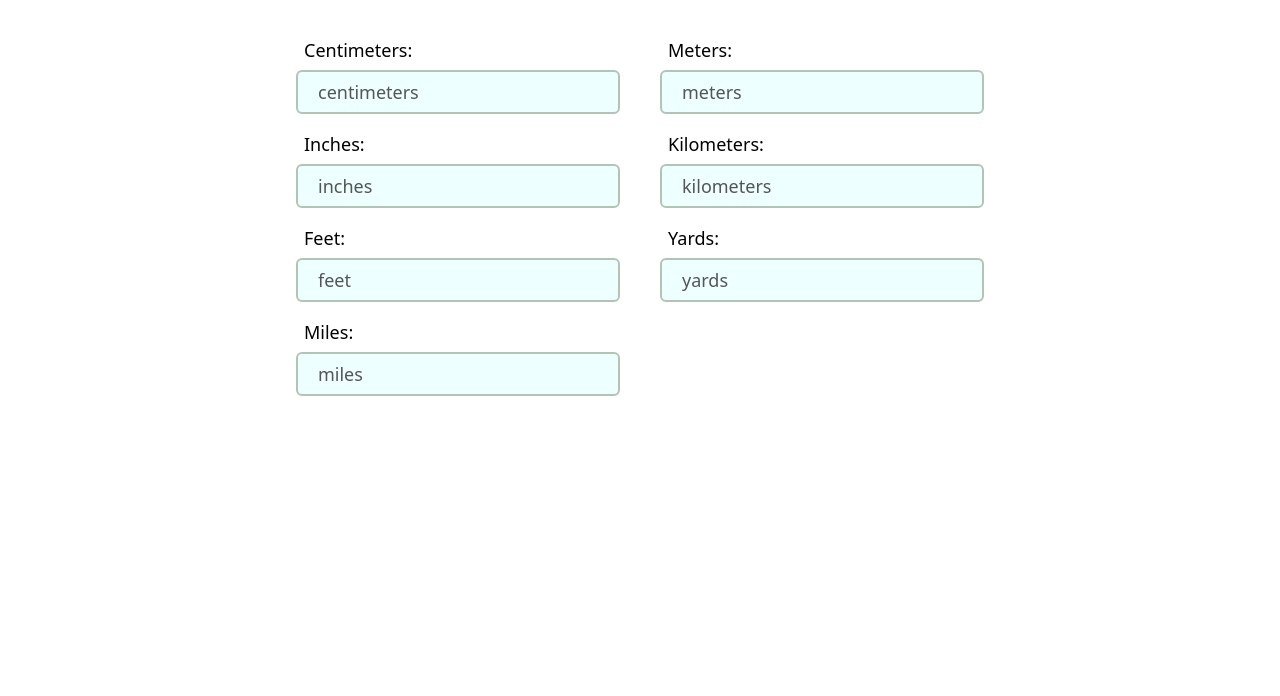
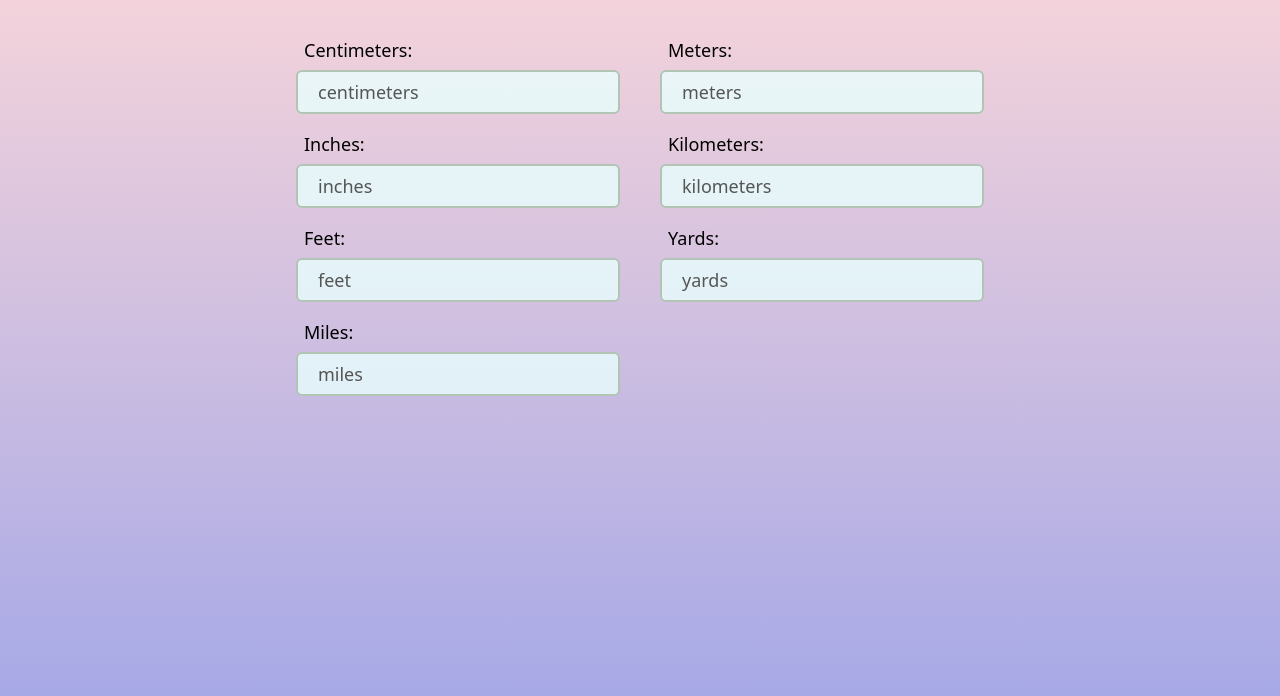
Before and after one commit to ArvindSaini978/antique-length-converter, a website built with Vite: page index.html in a window 1280 px wide. Shown: the part 104-800 px from the top of the page. Built offline with nearby package versions, Linux system fonts and the light colour scheme.

Commit message:
added background to body

```diff
--- a/index.html
+++ b/index.html
@@ -9,7 +9,7 @@
     <link rel="stylesheet" href="./assets/main.css">
 </head>
 
-<body class="flex flex-col items-center">
+<body class="flex flex-col items-center bg-gradient-to-b from-[#ffd9d9] to-[#a7a9e7] h-[100vh]">
     <h1 class="text-5xl text-[#1e2136] font-semibold mt-[2pc] select-none">Lenght Converter</h1>
     <div class="mt-[1pc] p-10 m-auto w-[60%] rounded-2xl grid grid-cols-2 gap-x-10 gap-y-3">
 
```
Also changed, not shown: 1 other file.
